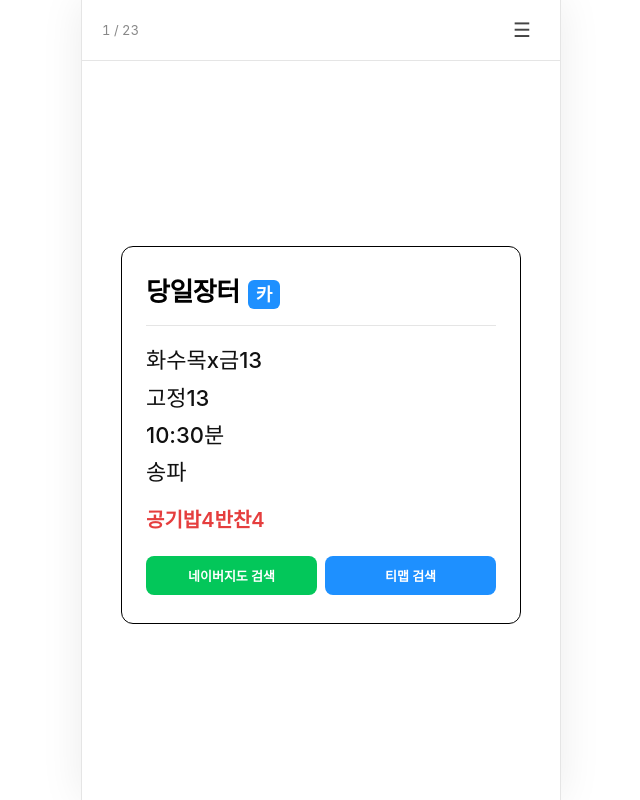
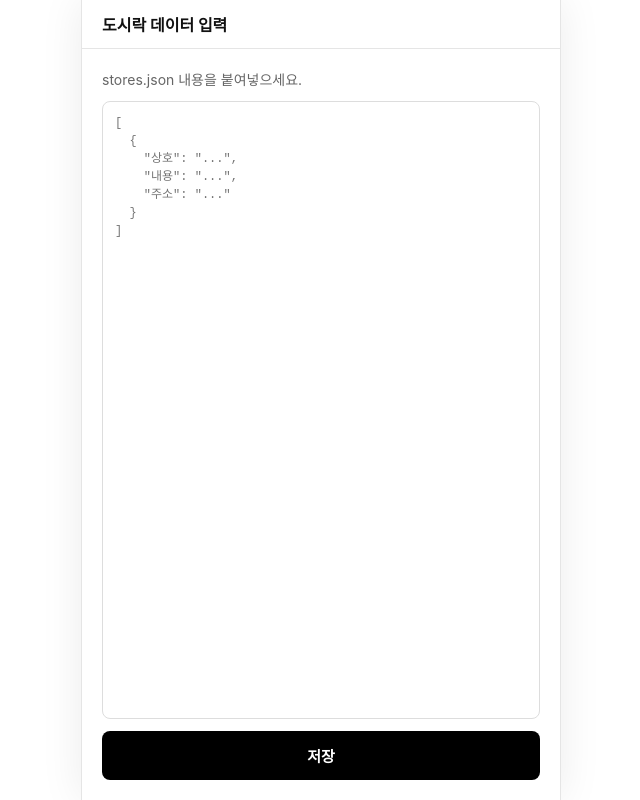
Before and after one commit to eto2000/rakdo, a React (Vite) app: page / in a window 1280 px wide. Shown: the whole page, without its empty margins (319-959 px from the left). Built offline with nearby package versions, Linux system fonts and the light colour scheme.

Commit message:
json 입력

```diff
--- a/src/App.css
+++ b/src/App.css
@@ -643,3 +643,124 @@
   color: #000;
   flex-shrink: 0;
 }
+
+/* JSON 입력 화면 */
+.header-title {
+  font-size: 16px;
+  font-weight: 700;
+  color: #111;
+}
+
+.header-actions {
+  display: flex;
+  align-items: center;
+  gap: 8px;
+}
+
+.json-input-screen {
+  flex: 1;
+  display: flex;
+  flex-direction: column;
+  padding: 20px;
+  gap: 12px;
+  overflow: hidden;
+}
+
+.json-input-desc {
+  font-size: 14px;
+  color: #666;
+  margin: 0;
+}
+
+.json-textarea {
+  flex: 1;
+  border: 1.5px solid #ddd;
+  border-radius: 8px;
+  padding: 12px;
+  font-size: 12px;
+  font-family: 'Courier New', monospace;
+  line-height: 1.5;
+  resize: none;
+  outline: none;
+  box-sizing: border-box;
+  color: #111;
+  transition: border-color 0.15s;
+}
+
+.json-textarea:focus {
+  border-color: #000;
+}
+
+.json-error {
+  font-size: 13px;
+  color: #e53e3e;
+  margin: 0;
+}
+
+.json-save-btn {
+  padding: 14px;
+  background: #000;
+  color: #fff;
+  border: none;
+  border-radius: 8px;
+  font-size: 15px;
+  font-weight: 600;
+  cursor: pointer;
+  transition: opacity 0.15s;
+  flex-shrink: 0;
+}
+
+.json-save-btn:active {
+  opacity: 0.7;
+}
+
+/* 목록 하단 데이터 교체 버튼 */
+.list-footer {
+  padding: 12px 20px 16px;
+  border-top: 1px solid #f0f0f0;
+  flex-shrink: 0;
+}
+
+.json-update-btn {
+  width: 100%;
+  padding: 12px;
+  background: #f5f5f5;
+  color: #444;
+  border: none;
+  border-radius: 8px;
+  font-size: 14px;
+  font-weight: 600;
+  cursor: pointer;
+  transition: background 0.15s;
+}
+
+.json-update-btn:active {
+  background: #eee;
+}
+
+.json-actions {
+  display: flex;
+  gap: 8px;
+  flex-shrink: 0;
+}
+
+.json-cancel-btn {
+  flex: 1;
+  padding: 14px;
+  background: #f5f5f5;
+  color: #444;
+  border: none;
+  border-radius: 8px;
+  font-size: 15px;
+  font-weight: 600;
+  cursor: pointer;
+  transition: background 0.15s;
+}
+
+.json-cancel-btn:active {
+  background: #eee;
+}
+
+.json-actions .json-save-btn {
+  flex: 2;
+}
--- a/src/App.jsx
+++ b/src/App.jsx
@@ -1,5 +1,4 @@
 import { useState, useRef, useEffect, useCallback } from 'react'
-import initialStores from './stores.json'
 import './App.css'
 
 // Service Worker 등록
@@ -10,16 +9,77 @@ if ('serviceWorker' in navigator) {
 }
 
 const STORAGE_KEY = 'dosirak_current_index'
+const STORES_KEY = 'dosirak_stores'
+
+function loadStoresFromStorage() {
+  try {
+    const saved = localStorage.getItem(STORES_KEY)
+    if (saved) return JSON.parse(saved)
+  } catch {}
+  return null
+}
+
+// JSON 입력 화면
+function JsonInputScreen({ onSave, onCancel }) {
+  const [text, setText] = useState('')
+  const [error, setError] = useState('')
+
+  const handleSave = () => {
+    setError('')
+    const trimmed = text.trim()
+    if (!trimmed) {
+      setError('JSON을 입력해주세요.')
+      return
+    }
+    try {
+      const parsed = JSON.parse(trimmed)
+      if (!Array.isArray(parsed) || parsed.length === 0) {
+        setError('배열 형식의 JSON이어야 합니다.')
+        return
+      }
+      localStorage.setItem(STORES_KEY, JSON.stringify(parsed))
+      onSave(parsed)
+    } catch {
+      setError('JSON 형식이 올바르지 않습니다.')
+    }
+  }
+
+  return (
+    <div className="app">
+      <header className="header">
+        <span className="header-title">도시락 데이터 입력</span>
+        {onCancel && (
+          <button className="modal-close" onClick={onCancel} aria-label="취소">✕</button>
+        )}
+      </header>
+      <div className="json-input-screen">
+        <p className="json-input-desc">stores.json 내용을 붙여넣으세요.</p>
+        <textarea
+          className="json-textarea"
+          value={text}
+          onChange={(e) => { setText(e.target.value); setError('') }}
+          placeholder={'[\n  {\n    "상호": "...",\n    "내용": "...",\n    "주소": "..."\n  }\n]'}
+          spellCheck={false}
+        />
+        {error && <p className="json-error">{error}</p>}
+        <div className="json-actions">
+          {onCancel && (
+            <button className="json-cancel-btn" onClick={onCancel}>취소</button>
+          )}
+          <button className="json-save-btn" onClick={handleSave}>저장</button>
+        </div>
+      </div>
+    </div>
+  )
+}
 
 export default function App() {
-  const stores = initialStores
-
+  const [stores, setStores] = useState(() => loadStoresFromStorage())
   const [currentIndex, setCurrentIndex] = useState(() => {
     const saved = localStorage.getItem(STORAGE_KEY)
     const parsed = parseInt(saved, 10)
-    if (!isNaN(parsed) && parsed >= 0 && parsed < initialStores.length) {
-      return parsed
-    }
+    const data = loadStoresFromStorage()
+    if (data && !isNaN(parsed) && parsed >= 0 && parsed < data.length) return parsed
     return 0
   })
 
@@ -30,20 +90,19 @@ export default function App() {
   const containerRef = useRef(null)
   const SWIPE_THRESHOLD = 60
 
-  // 목록 모달 상태
   const [listOpen, setListOpen] = useState(false)
+  const [jsonInputOpen, setJsonInputOpen] = useState(false)
 
-  // 인덱스 변경 시 로컬스토리지 저장
   useEffect(() => {
     localStorage.setItem(STORAGE_KEY, String(currentIndex))
   }, [currentIndex])
 
   const goTo = useCallback((index) => {
-    if (index < 0 || index >= stores.length || animating) return
+    if (!stores || index < 0 || index >= stores.length || animating) return
     setAnimating(true)
     setCurrentIndex(index)
     setTimeout(() => setAnimating(false), 300)
-  }, [animating, stores.length])
+  }, [animating, stores])
 
   const handlePointerDown = (e) => {
     if (animating) return
@@ -61,20 +120,35 @@ export default function App() {
   const handlePointerUp = () => {
     if (!dragging) return
     setDragging(false)
-    if (offsetX < -SWIPE_THRESHOLD && currentIndex < stores.length - 1) {
-      goTo(currentIndex + 1)
-    } else if (offsetX > SWIPE_THRESHOLD && currentIndex > 0) {
-      goTo(currentIndex - 1)
-    }
+    if (offsetX < -SWIPE_THRESHOLD && currentIndex < stores.length - 1) goTo(currentIndex + 1)
+    else if (offsetX > SWIPE_THRESHOLD && currentIndex > 0) goTo(currentIndex - 1)
     setOffsetX(0)
   }
 
   const openList = () => setListOpen(true)
   const closeList = () => setListOpen(false)
+  const goToFromList = (index) => { goTo(index); closeList() }
 
-  const goToFromList = (index) => {
-    goTo(index)
-    closeList()
+  const handleJsonSave = (parsed) => {
+    setStores(parsed)
+    setCurrentIndex(0)
+    setJsonInputOpen(false)
+  }
+
+  const handleJsonUpdate = (parsed) => {
+    setStores(parsed)
+    setCurrentIndex(0)
+    setJsonInputOpen(false)
+  }
+
+  // 데이터 없으면 입력 화면
+  if (!stores) {
+    return <JsonInputScreen onSave={handleJsonSave} />
+  }
+
+  // JSON 입력 모달 (데이터 교체용)
+  if (jsonInputOpen) {
+    return <JsonInputScreen onSave={handleJsonUpdate} onCancel={() => setJsonInputOpen(false)} />
   }
 
   const store = stores[currentIndex]
@@ -84,9 +158,9 @@ export default function App() {
       {/* 헤더 */}
       <header className="header">
         <span className="header-count">{currentIndex + 1} / {stores.length}</span>
-        <button className="list-btn" onClick={openList} aria-label="목록 보기">
-          ☰
-        </button>
+        <div className="header-actions">
+          <button className="list-btn" onClick={openList} aria-label="목록 보기">☰</button>
+        </div>
       </header>
 
       {/* 스와이프 영역 */}
@@ -122,7 +196,6 @@ export default function App() {
               {store.내용.split(/\/+/).map((line, i, arr) => {
                 const trimmed = line.trim()
                 if (!trimmed) return i < arr.length - 1 ? <br key={i} /> : null
-                // 전화번호 패턴: 하이픈 있는 형식 또는 010/011/016/017/018/019로 시작하는 11자리
                 const phoneRegex = /(\d{2,4}-\d{3,4}-\d{4}|0\d{9,10})/g
                 const parts = []
                 let last = 0
@@ -138,9 +211,7 @@ export default function App() {
                   last = match.index + match[0].length
                 }
                 if (last < trimmed.length) parts.push(trimmed.slice(last))
-                return (
-                  <span key={i}>{parts}{i < arr.length - 1 && <br />}</span>
-                )
+                return <span key={i}>{parts}{i < arr.length - 1 && <br />}</span>
               })}
             </span>
           </div>
@@ -166,48 +237,7 @@ export default function App() {
             </a>
           </div>
         </div>
-
-        {/* 스와이프 힌트 */}
-        {/* <div className="swipe-hint">
-          {currentIndex > 0 && <span className="hint-arrow">←</span>}
-          <span className="hint-text">스와이프</span>
-          {currentIndex < stores.length - 1 && <span className="hint-arrow">→</span>}
-        </div> */}
       </div>
-
-      {/* 하단 네비게이션 (비활성화)
-      <nav className="bottom-nav">
-        <button
-          className="nav-btn"
-          onClick={() => goTo(currentIndex - 1)}
-          disabled={currentIndex === 0}
-          aria-label="이전"
-        >
-          ‹
-        </button>
-
-        인디케이터 도트
-        <div className="dots">
-          {stores.map((_, i) => (
-            <button
-              key={i}
-              className={`dot ${i === currentIndex ? 'dot-active' : ''}`}
-              onClick={() => goTo(i)}
-              aria-label={`${i + 1}번째 항목`}
-            />
-          ))}
-        </div>
-
-        <button
-          className="nav-btn"
-          onClick={() => goTo(currentIndex + 1)}
-          disabled={currentIndex === stores.length - 1}
-          aria-label="다음"
-        >
-          ›
-        </button>
-      </nav>
-      */}
 
       {/* 목록 모달 */}
       {listOpen && (
@@ -231,6 +261,11 @@ export default function App() {
                 </li>
               ))}
             </ul>
+            <div className="list-footer">
+              <button className="json-update-btn" onClick={() => { closeList(); setJsonInputOpen(true) }}>
+                데이터 교체
+              </button>
+            </div>
           </div>
         </div>
       )}
```
